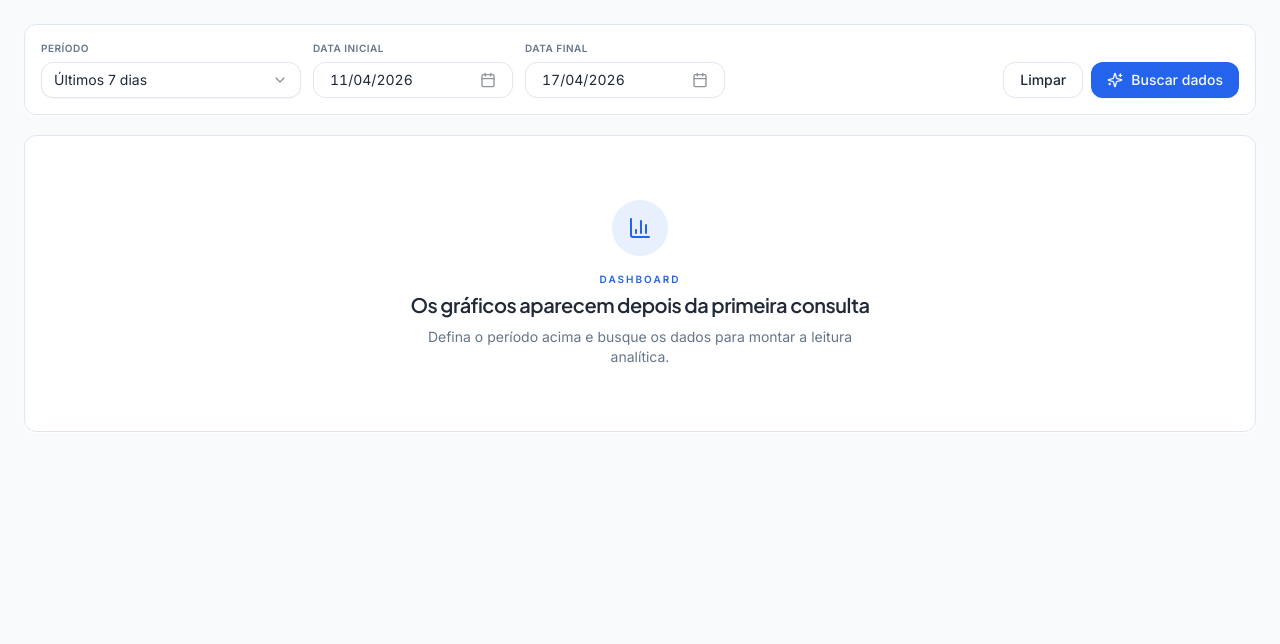
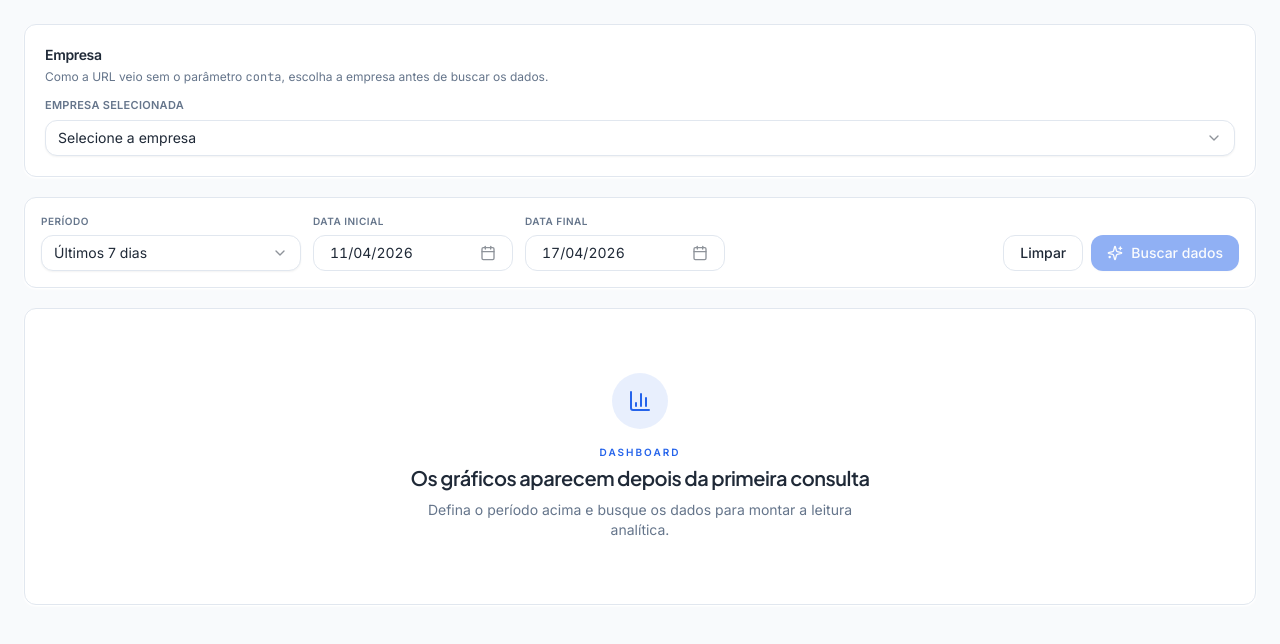
Before and after one commit to rafael-mcd-filho/Relatorio-V4Connect, a Next.js app: page / in a window 1280 px wide. Shown: the top 644 px of the page. Built offline with nearby package versions, Linux system fonts and the light colour scheme.

Commit message:
Ajusta seleção de empresa e suporte a iframe

```diff
--- a/app/api/sessions/route.ts
+++ b/app/api/sessions/route.ts
@@ -6,6 +6,10 @@ export async function GET(request: NextRequest) {
   const fromValue = request.nextUrl.searchParams.get("from");
   const toValue = request.nextUrl.searchParams.get("to");
   const companyId = request.nextUrl.searchParams.get("conta");
+  const authSource =
+    request.nextUrl.searchParams.get("authSource") === "manual"
+      ? "manual"
+      : "query";
 
   if (!fromValue || !toValue) {
     return NextResponse.json(
@@ -25,7 +29,10 @@ export async function GET(request: NextRequest) {
   }
 
   try {
-    const { token, selectedAuth } = resolveSelectedAuthContext(companyId);
+    const { token, selectedAuth } = resolveSelectedAuthContext(
+      companyId,
+      authSource,
+    );
     const result = await fetchSessions({ from, to, token });
     return NextResponse.json(
       {
--- a/app/page.tsx
+++ b/app/page.tsx
@@ -16,6 +16,7 @@ import { EmptyState } from "@/components/empty-state";
 import { DashboardSkeleton } from "@/components/dashboard-skeleton";
 import { AuthContextBanner } from "@/components/auth-context-banner";
 import { CohortConversionCard } from "@/components/cohort-conversion-card";
+import { CompanySelectorCard } from "@/components/company-selector-card";
 import { ConversionFunnelCard } from "@/components/conversion-funnel-card";
 import {
   computeDashboardAnalytics,
@@ -23,6 +24,7 @@ import {
   filterSessionsByVisualFilters,
 } from "@/lib/dashboard-analytics";
 import { fetchSessions } from "@/lib/client-api";
+import { COMPANY_CATALOG } from "@/lib/company-catalog";
 import type { SelectedAuthContext, Session } from "@/lib/types";
 
 export default function DashboardPage() {
@@ -36,7 +38,10 @@ export default function DashboardPage() {
   const [error, setError] = React.useState<string | null>(null);
   const [selectedAuth, setSelectedAuth] =
     React.useState<SelectedAuthContext | null>(null);
+  const [urlCompanyResolved, setUrlCompanyResolved] = React.useState(false);
   const [companyIdFromUrl, setCompanyIdFromUrl] =
+    React.useState<string | undefined>(undefined);
+  const [selectedCompanyId, setSelectedCompanyId] =
     React.useState<string | undefined>(undefined);
   const [visualFilters, setVisualFilters] = React.useState(
     DEFAULT_DASHBOARD_VISUAL_FILTERS,
@@ -47,11 +52,16 @@ export default function DashboardPage() {
       new URLSearchParams(window.location.search).get("conta")?.trim() ||
       undefined;
     setCompanyIdFromUrl(nextCompanyId);
+    setUrlCompanyResolved(true);
   }, []);
+
+  const activeCompanyId = companyIdFromUrl ?? selectedCompanyId;
+  const activeSelectionSource = companyIdFromUrl ? "query" : "manual";
 
   React.useEffect(() => {
     setSelectedAuth(null);
-  }, [companyIdFromUrl]);
+    setError(null);
+  }, [activeCompanyId]);
 
   const handleChange = (f?: Date, t?: Date) => {
     setFrom(f);
@@ -60,10 +70,23 @@ export default function DashboardPage() {
 
   const handleFetch = async () => {
     if (!from || !to) return;
+
+    if (!companyIdFromUrl && !selectedCompanyId) {
+      setError("Selecione uma empresa antes de buscar os dados.");
+      setSelectedAuth(null);
+      return;
+    }
+
     setLoading(true);
     setError(null);
+
     try {
-      const result = await fetchSessions({ from, to, companyId: companyIdFromUrl });
+      const result = await fetchSessions({
+        from,
+        to,
+        companyId: activeCompanyId,
+        selectionSource: activeSelectionSource,
+      });
       setSessions(result.sessions);
       setSelectedAuth(result.selectedAuth ?? null);
     } catch (e) {
@@ -134,6 +157,14 @@ export default function DashboardPage() {
     <main className="mx-auto w-full max-w-[1400px] space-y-5 p-4 md:p-6">
       <LoadingModal open={loading} />
 
+      {urlCompanyResolved && !companyIdFromUrl && (
+        <CompanySelectorCard
+          companies={COMPANY_CATALOG}
+          value={selectedCompanyId}
+          onChange={setSelectedCompanyId}
+        />
+      )}
+
       <AuthContextBanner
         requestedCompanyId={companyIdFromUrl}
         selectedAuth={selectedAuth}
@@ -145,6 +176,7 @@ export default function DashboardPage() {
         onChange={handleChange}
         loading={loading}
         onFetch={handleFetch}
+        readyToFetch={!!companyIdFromUrl || !!selectedCompanyId}
       />
 
       {error && (
--- a/components/auth-context-banner.tsx
+++ b/components/auth-context-banner.tsx
@@ -17,6 +17,8 @@ export function AuthContextBanner({
   const sourceLabel =
     selectedAuth?.source === "query"
       ? "Mapeado pela URL"
+      : selectedAuth?.source === "manual"
+        ? "Selecionado na tela"
         : selectedAuth?.source === "env"
           ? "Token padrão do ambiente"
           : selectedAuth?.source === "mock"
@@ -26,6 +28,8 @@ export function AuthContextBanner({
   const toneClassName =
     selectedAuth?.source === "query"
       ? "border-primary/30 bg-primary/5"
+      : selectedAuth?.source === "manual"
+        ? "border-[hsl(var(--chart-1)/0.30)] bg-[hsl(var(--chart-1)/0.08)]"
         : selectedAuth?.source === "env"
           ? "border-[hsl(var(--chart-4)/0.30)] bg-[hsl(var(--chart-4)/0.08)]"
           : selectedAuth?.source === "mock"
@@ -46,10 +50,7 @@ export function AuthContextBanner({
         </div>
 
         <div className="grid grid-cols-1 gap-2 text-xs md:grid-cols-3">
-          <InfoRow
-            label="Conta na URL"
-            value={requestedCompanyId ?? "Nenhuma"}
-          />
+          <InfoRow label="Conta na URL" value={requestedCompanyId ?? "Nenhuma"} />
           <InfoRow
             label="Company ID usado"
             value={selectedAuth?.companyId ?? "Padrão do ambiente / mock"}
--- /dev/null
+++ b/components/company-selector-card.tsx
@@ -0,0 +1,66 @@
+"use client";
+
+import type { CompanyCatalogEntry } from "@/lib/company-catalog";
+import {
+  Card,
+  CardContent,
+  CardDescription,
+  CardHeader,
+  CardTitle,
+} from "@/components/ui/card";
+import {
+  Select,
+  SelectContent,
+  SelectItem,
+  SelectTrigger,
+  SelectValue,
+} from "@/components/ui/select";
+
+interface CompanySelectorCardProps {
+  companies: CompanyCatalogEntry[];
+  value?: string;
+  onChange: (value: string | undefined) => void;
+}
+
+export function CompanySelectorCard({
+  companies,
+  value,
+  onChange,
+}: CompanySelectorCardProps) {
+  return (
+    <Card>
+      <CardHeader>
+        <CardTitle>Empresa</CardTitle>
+        <CardDescription>
+          Como a URL veio sem o parâmetro <code>conta</code>, escolha a empresa
+          antes de buscar os dados.
+        </CardDescription>
+      </CardHeader>
+      <CardContent>
+        <div className="space-y-1.5">
+          <div className="text-[11px] font-semibold uppercase tracking-wide text-muted-foreground">
+            Empresa selecionada
+          </div>
+          <Select
+            value={value ?? "__empty__"}
+            onValueChange={(nextValue) =>
+              onChange(nextValue === "__empty__" ? undefined : nextValue)
+            }
+          >
+            <SelectTrigger>
+              <SelectValue placeholder="Selecione a empresa" />
+            </SelectTrigger>
+            <SelectContent>
+              <SelectItem value="__empty__">Selecione a empresa</SelectItem>
+              {companies.map((company) => (
+                <SelectItem key={company.companyId} value={company.companyId}>
+                  {company.companyName}
+                </SelectItem>
+              ))}
+            </SelectContent>
+          </Select>
+        </div>
+      </CardContent>
+    </Card>
+  );
+}
--- a/components/period-controls.tsx
+++ b/components/period-controls.tsx
@@ -78,6 +78,7 @@ interface PeriodControlsProps {
   onChange: (from?: Date, to?: Date) => void;
   loading: boolean;
   onFetch: () => void;
+  readyToFetch?: boolean;
 }
 
 export function PeriodControls({
@@ -86,6 +87,7 @@ export function PeriodControls({
   onChange,
   loading,
   onFetch,
+  readyToFetch = true,
 }: PeriodControlsProps) {
   const preset = detectPreset(from, to);
 
@@ -111,7 +113,7 @@ export function PeriodControls({
 
   const clear = () => onChange(undefined, undefined);
 
-  const canFetch = !!from && !!to && !loading;
+  const canFetch = !!from && !!to && !loading && readyToFetch;
 
   return (
     <div className="rounded-xl border border-border bg-card p-4 shadow-card">
--- a/lib/client-api.ts
+++ b/lib/client-api.ts
@@ -4,6 +4,7 @@ export interface FetchSessionsClientParams {
   from: Date;
   to: Date;
   companyId?: string;
+  selectionSource?: "query" | "manual";
   signal?: AbortSignal;
 }
 
@@ -11,6 +12,7 @@ export async function fetchSessions({
   from,
   to,
   companyId,
+  selectionSource,
   signal,
 }: FetchSessionsClientParams): Promise<FetchSessionsResult> {
   const params = new URLSearchParams({
@@ -19,6 +21,9 @@ export async function fetchSessions({
   });
   if (companyId) {
     params.set("conta", companyId);
+  }
+  if (selectionSource) {
+    params.set("authSource", selectionSource);
   }
 
   const res = await fetch(`/api/sessions?${params.toString()}`, {
--- /dev/null
+++ b/lib/company-catalog.ts
@@ -0,0 +1,55 @@
+export interface CompanyCatalogEntry {
+  companyId: string;
+  companyName: string;
+}
+
+export const COMPANY_CATALOG: CompanyCatalogEntry[] = [
+  {
+    companyName: "3 LAGOAS LOCAÇÕES",
+    companyId: "87186aa9-4e0a-4335-98ea-ae440c65b329",
+  },
+  {
+    companyName: "Clínica Urovascular",
+    companyId: "61c52e23-a64e-4411-9988-aa6736b740b1",
+  },
+  {
+    companyName: "EXPRESSO TURISMO",
+    companyId: "db25a365-233b-44f1-b77b-4a1269ce551a",
+  },
+  {
+    companyName: "Fardim Tintas",
+    companyId: "8229f7fc-9e2e-4a08-9fd3-6610cb737cfa",
+  },
+  {
+    companyName: "Imperial Alimentos",
+    companyId: "3516bfbb-b55c-4229-80b3-fbe7f362d3b7",
+  },
+  {
+    companyName: "LoqObra",
+    companyId: "d81e15ed-2dc1-4868-85a0-486385850abc",
+  },
+  {
+    companyName: "Mestre da Obra - Chapecó",
+    companyId: "c55e5dc0-11f0-4346-b98d-d8993849b9fe",
+  },
+  {
+    companyName: "Mestre da Obra Cotia",
+    companyId: "dd470edd-32e5-43a7-8387-ed8f998489f5",
+  },
+  {
+    companyName: "Mestre da Obra Goiânia",
+    companyId: "a8aec39f-97c4-49b3-afca-88d61d1823fc",
+  },
+  {
+    companyName: "Mestre da Obra - Petrolina",
+    companyId: "129bac4a-34a7-41ad-90ba-9627da7dadc3",
+  },
+  {
+    companyName: "Paula Minchillo Coelho",
+    companyId: "c988556a-a73b-450a-bf10-71641c1b7090",
+  },
+  {
+    companyName: "SedLoc Equipamentos",
+    companyId: "89e5e2a0-2dc0-46cf-ae94-60e42afbe746",
+  },
+];
--- a/lib/types.ts
+++ b/lib/types.ts
@@ -111,7 +111,7 @@ export interface SessionsDebugPayload {
 }
 
 export interface SelectedAuthContext {
-  source: "query" | "env" | "mock";
+  source: "query" | "manual" | "env" | "mock";
   companyId?: string;
   companyName?: string;
   token?: string;
--- a/next.config.mjs
+++ b/next.config.mjs
@@ -1,7 +1,26 @@
 /** @type {import('next').NextConfig} */
+
 const nextConfig = {
   reactStrictMode: true,
   devIndicators: false,
+  async headers() {
+    return [
+      {
+        source: "/:path*",
+        headers: [
+          {
+            key: "Content-Security-Policy",
+            value: "frame-ancestors *;",
+          },
+          { key: "X-Content-Type-Options", value: "nosniff" },
+          {
+            key: "Referrer-Policy",
+            value: "strict-origin-when-cross-origin",
+          },
+        ],
+      },
+    ];
+  },
 };
 
 export default nextConfig;
```
Also changed, not shown: lib/company-auth.ts (+37 -69 lines), vercel.json, 1 other file (tests, documents, lock files or other folders). Lines whose indentation alone changed are shown as unchanged.
